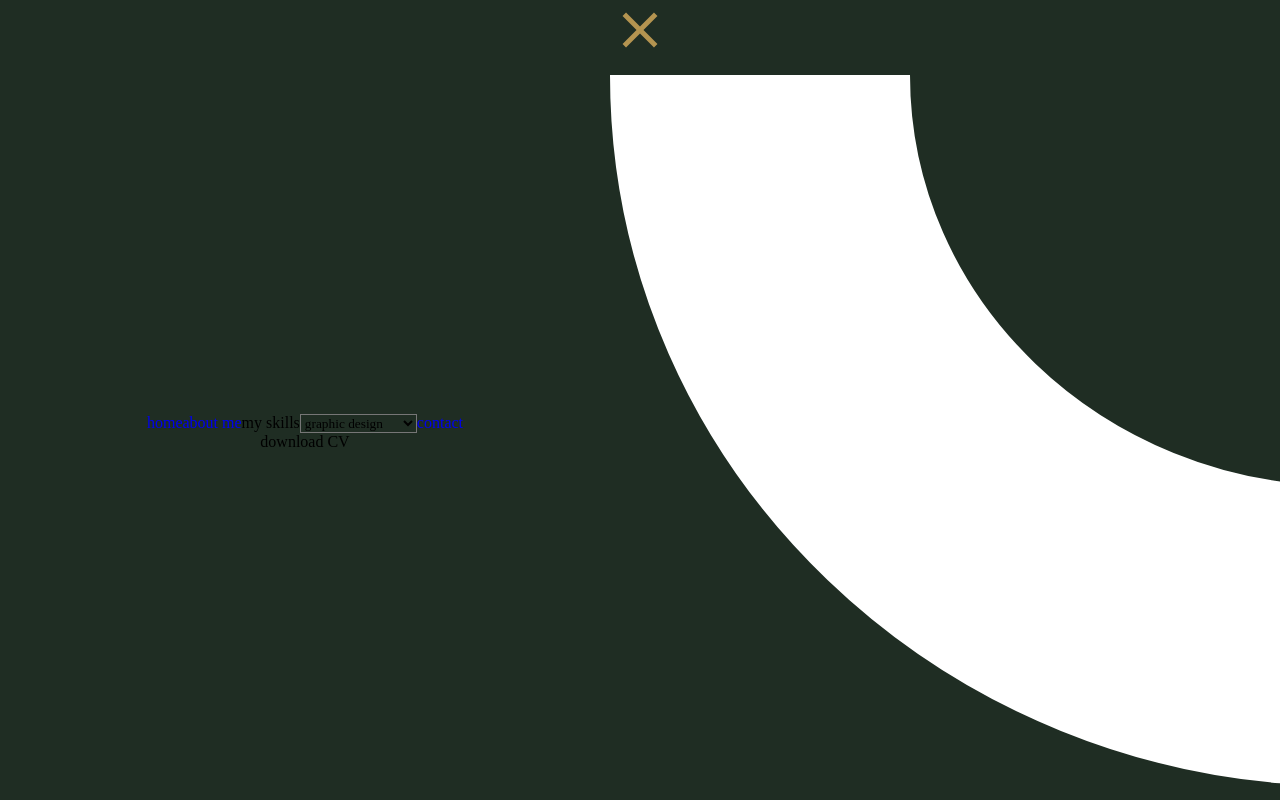
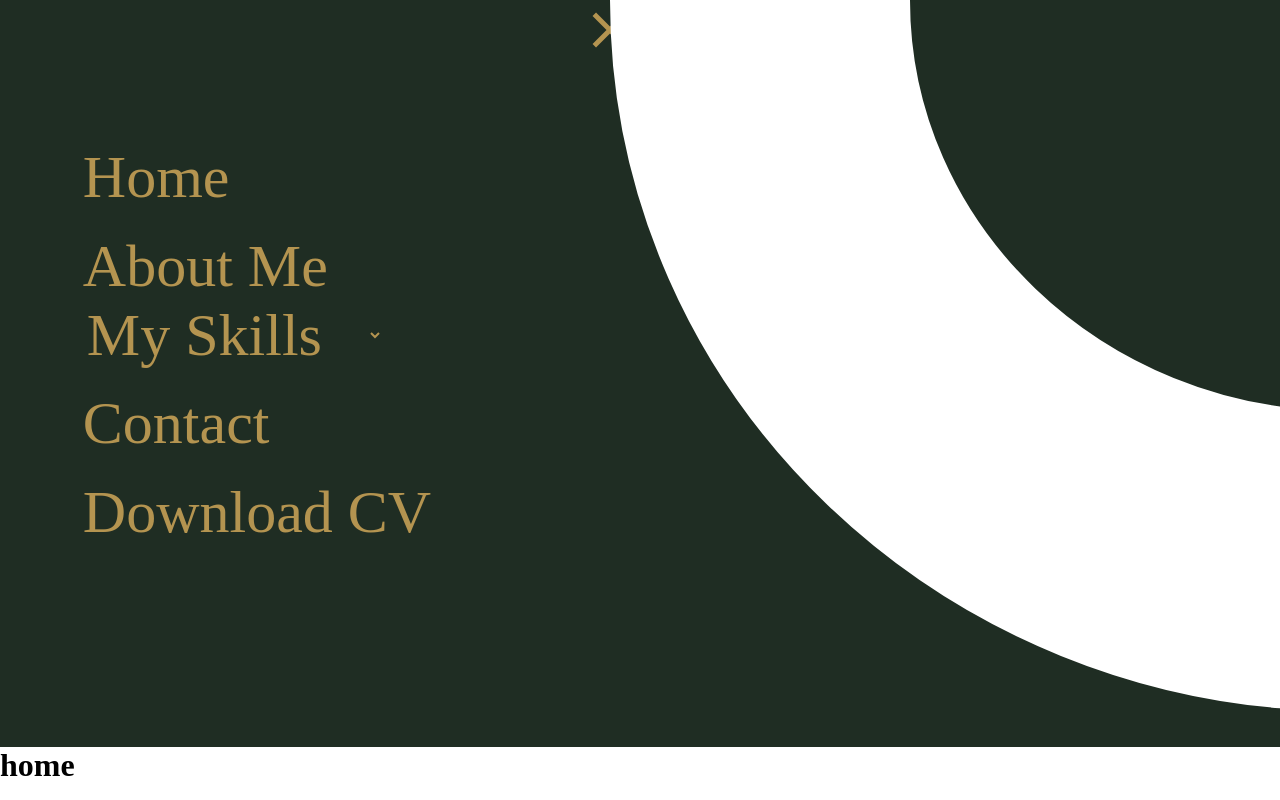
Before and after one commit to Mohammed5798/my-web, a React (Vite) app in the folder myweb/: page / in a window 1280 px wide. Both pictures are taken after a click on the element "Menu". Built offline with nearby package versions, Linux system fonts and the light colour scheme; a web font is replaced by a local one.

Commit message:
Fourth commit Navbar

```diff
--- a/myweb/src/components/navbar.tsx
+++ b/myweb/src/components/navbar.tsx
@@ -2,18 +2,31 @@ import '../style/main.css';
 import { LuSunMedium } from "react-icons/lu";
 import { IoMdClose } from "react-icons/io";
 import { useState } from 'react';
-import { Link } from 'react-router-dom';
+import { Link, useNavigate } from 'react-router-dom';
 
 function NavBar() {
+
     const [isActive, setIsActive] = useState(true);
+
+    const navigate = useNavigate();
 
     const menuClicking = () => {
         setIsActive(!isActive);
     };
 
-    // const menuClose = ()=>{ setIsActive(isActive); console.log("hi")};
+    const selectHandle = (event:any)=>{
 
-    const downloadingCV = ()=>{};
+        let selectedValue = event.target.value;
+
+        if(selectedValue === "option1"){
+            navigate('/graphicDesign');
+        }else{
+            navigate('/webDev');
+        }
+    };
+
+    //* CV not completed
+    const downloadingCV = () => {};
 
     return (
 
@@ -46,29 +59,25 @@ function NavBar() {
 
                     <div className="left">
 
-                        <Link to="/">home</Link>
+                        <Link to="/" className='link'>home</Link>
 
-                        <Link to="/aboutMe">about me</Link>
+                        <Link to="/aboutMe" className='link'>about me</Link>
 
-                        <label htmlFor="options">my skills</label>
-
-                        <select id="options">
-
-                            <option value="option1">graphic design</option>
-
-                            <option value="option2">web development</option>
-
+                        <select id="options" value="my skills" onChange={selectHandle}>
+                            <option value="my skills" disabled>My Skills</option>
+                            <option value="option1"> Graphic Design</option>
+                            <option value="option2">Web Development</option>
                         </select>
 
                         <Link to="/contact" className='link'>contact</Link>
 
                         {/* not completed */}
-                        <p className="CV" onClick={downloadingCV}>download CV</p>
+                        <a className="link" onClick={downloadingCV}>download CV</a>
 
                     </div>
 
                     <div className="right">
-                        <img src="/assets/Ellipse 9.svg" alt="" />
+                        <img className='shape' src="/assets/Ellipse 9.svg" alt="" />
 
                         <div className="icons">
                             <div className="left"></div>
--- a/myweb/src/pages/aboutMe.tsx
+++ b/myweb/src/pages/aboutMe.tsx
@@ -3,7 +3,7 @@ import '../style/main.css';
 function AboutMe() {
     return (
         <div className="about-me-container">
-
+            <h1>about</h1>
         </div>
     );
 };
--- a/myweb/src/pages/contact.tsx
+++ b/myweb/src/pages/contact.tsx
@@ -4,7 +4,7 @@ function Contact() {
     return (
 
         <div className="contact-container">
-
+            <h1>contact</h1>
         </div>
     );
 };
--- a/myweb/src/pages/graphicDesign.tsx
+++ b/myweb/src/pages/graphicDesign.tsx
@@ -3,7 +3,7 @@ import '../style/main.css'
 function GraphicDesign() {
     return (
         <div className="graphic-container">
-
+            <h1>graphic</h1>
         </div>
     );
 };
--- a/myweb/src/pages/home.tsx
+++ b/myweb/src/pages/home.tsx
@@ -3,7 +3,7 @@ import '../style/main.css'
 function HomePage() {
     return (
         <div className="home-container">
-
+            <h1>home</h1>
         </div>
     );
 }
--- a/myweb/src/pages/webDev.tsx
+++ b/myweb/src/pages/webDev.tsx
@@ -3,7 +3,7 @@ import '../style/main.css'
 function WebDev() {
     return (
         <div className="web-container">
-
+            <h1>webDev</h1>
         </div>
     );
 }
--- a/myweb/src/style/main.css
+++ b/myweb/src/style/main.css
@@ -6,7 +6,6 @@
   text-decoration: none;
   font-family: "Italiana", serif;
   font-style: normal;
-  background-color: #1F2D23;
 }
 *::-moz-selection {
   background-color: white;
@@ -98,7 +97,8 @@
   display: none;
 }
 .navbar-container .active-navbar {
-  text-align: center;
+  background-color: #1F2D23;
+  height: 747px;
 }
 .navbar-container .active-navbar .logo {
   display: none;
@@ -109,6 +109,10 @@
 .navbar-container .active-navbar .span-sun {
   display: none;
 }
+.navbar-container .active-navbar .top {
+  text-align: center;
+  margin-left: -60px;
+}
 .navbar-container .active-navbar .top .button-close {
   color: #B49450;
   font-size: 60px;
@@ -117,5 +121,29 @@
 .navbar-container .active-navbar .down {
   display: grid;
   grid-template-columns: 1fr 1fr;
-  align-items: center;
+  justify-items: center;
 }
+.navbar-container .active-navbar .down .left {
+  display: flex;
+  flex-direction: column;
+  align-self: center;
+  margin: -60px 0px;
+}
+.navbar-container .active-navbar .down .left .link {
+  font-size: 60px;
+  text-transform: capitalize;
+  color: #B49450;
+  margin-top: 20px;
+}
+.navbar-container .active-navbar .down .left #options {
+  width: 300px;
+  border: none;
+  color: #B49450;
+  font-size: 60px;
+  outline: none;
+  background-color: #1F2D23;
+}
+.navbar-container .active-navbar .down .right .shape {
+  margin-top: -75px;
+  margin-left: 96px;
+}
--- a/myweb/src/style/main.scss
+++ b/myweb/src/style/main.scss
@@ -1,8 +1,6 @@
 @import url('https://fonts.googleapis.com/css2?family=Italiana&display=swap');
 *{margin: 0px; padding: 0px; box-sizing: border-box; text-decoration: none; font-family: "Italiana", serif; font-style: normal;
-    &::selection{background-color: white;}
-
-    background-color: #1F2D23;
+    &::selection{background-color: white;};
 };
 
 
@@ -35,7 +33,7 @@
 
     };
 
-    .active-navbar{ text-align: center;
+    .active-navbar{ background-color: #1F2D23; height: 747px;
 
         .logo{display: none;};
 
@@ -43,11 +41,26 @@
 
         .span-sun{display: none;};
 
-        .top{
+        .top{text-align: center; margin-left: -60px;
             .button-close{color: #B49450; font-size: 60px; cursor: pointer;};
         };
 
-        .down{display: grid; grid-template-columns: 1fr 1fr; align-items: center;};
+        .down{display: grid; grid-template-columns: 1fr 1fr; justify-items: center;
+
+            .left{display: flex; flex-direction: column; align-self: center; margin: -60px 0px;
+
+                .link{font-size: 60px; text-transform: capitalize; color: #B49450; margin-top: 20px;};
+
+                #options{width: 300px; border: none; color: #B49450; font-size: 60px; outline: none; background-color: #1F2D23;
+
+                    option{}
+                };
+            };
+
+            .right{
+                .shape{margin-top: -75px; margin-left: 96px;};
+            };
+        };
 
 
 
```
